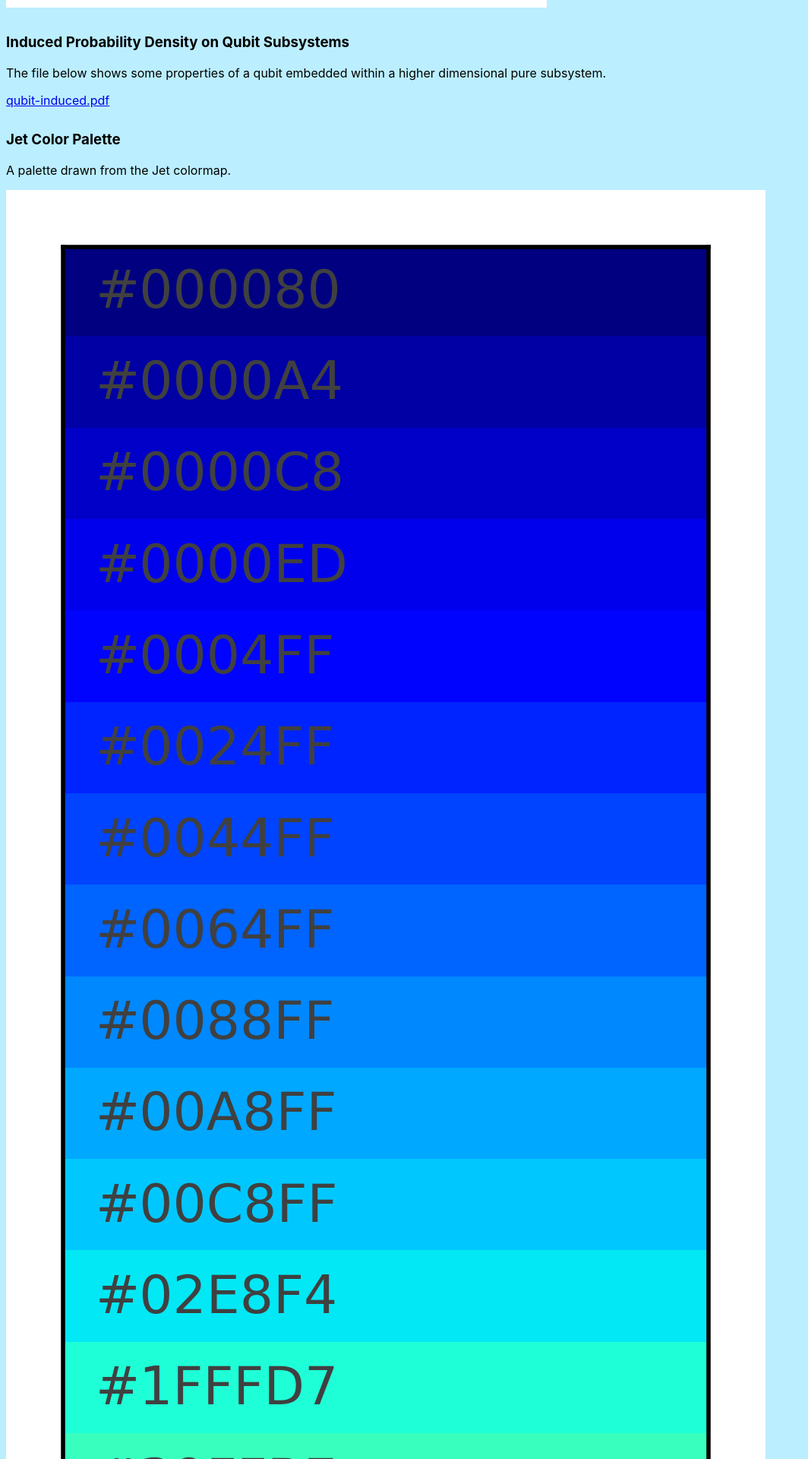
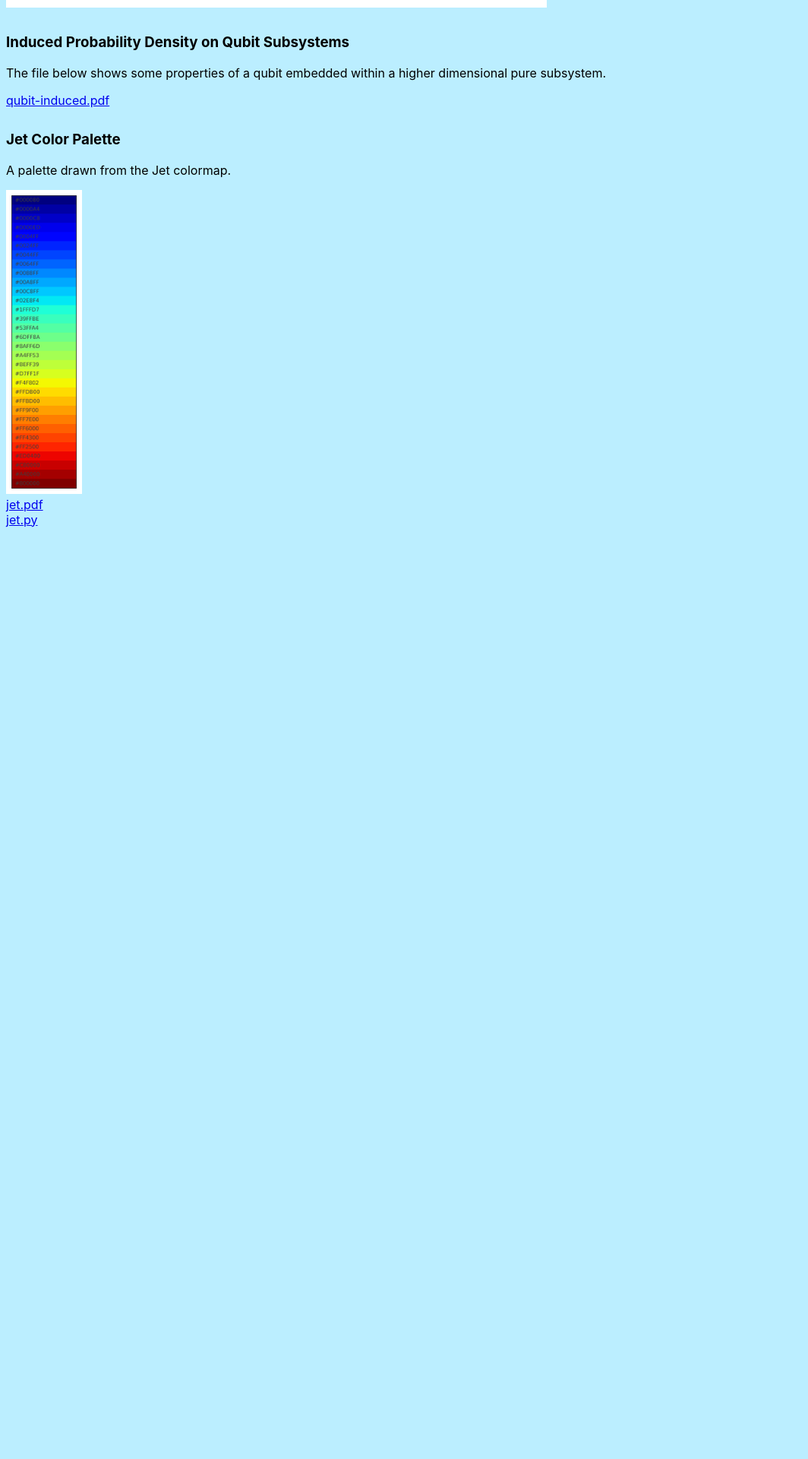
Before and after one commit to jcschindler01/jcschindler01.github.io, a Jekyll site: the page built from vis/misc/index.html, in a window 1280 px wide. Shown: the part 1476-3396 px from the top of the page at 76% size, without its empty margins (0-1064 px from the left). Built offline with Jekyll 4.4.1, drawn with Linux system fonts in a browser that asks for light colours; comment, search, counter and statistics services are not loaded; after the commit the page ends 2398 px from its top, so only the background shows below that.

Commit message:
Image width.

```diff
--- a/vis/misc/index.html
+++ b/vis/misc/index.html
@@ -45,7 +45,7 @@ title: "Vis - Misc"
   <h3 id="color-jet" style="margin-top:30px;">Jet Color Palette</h3>
   <p>A palette drawn from the Jet colormap.</p>
   <div>
-    <img src="jet.png">
+    <img src="jet.png" width="100px">
   </div>
   <div>
     <a href="jet.pdf" target="_blank" rel="noopener noreferrer">jet.pdf</a>
```
